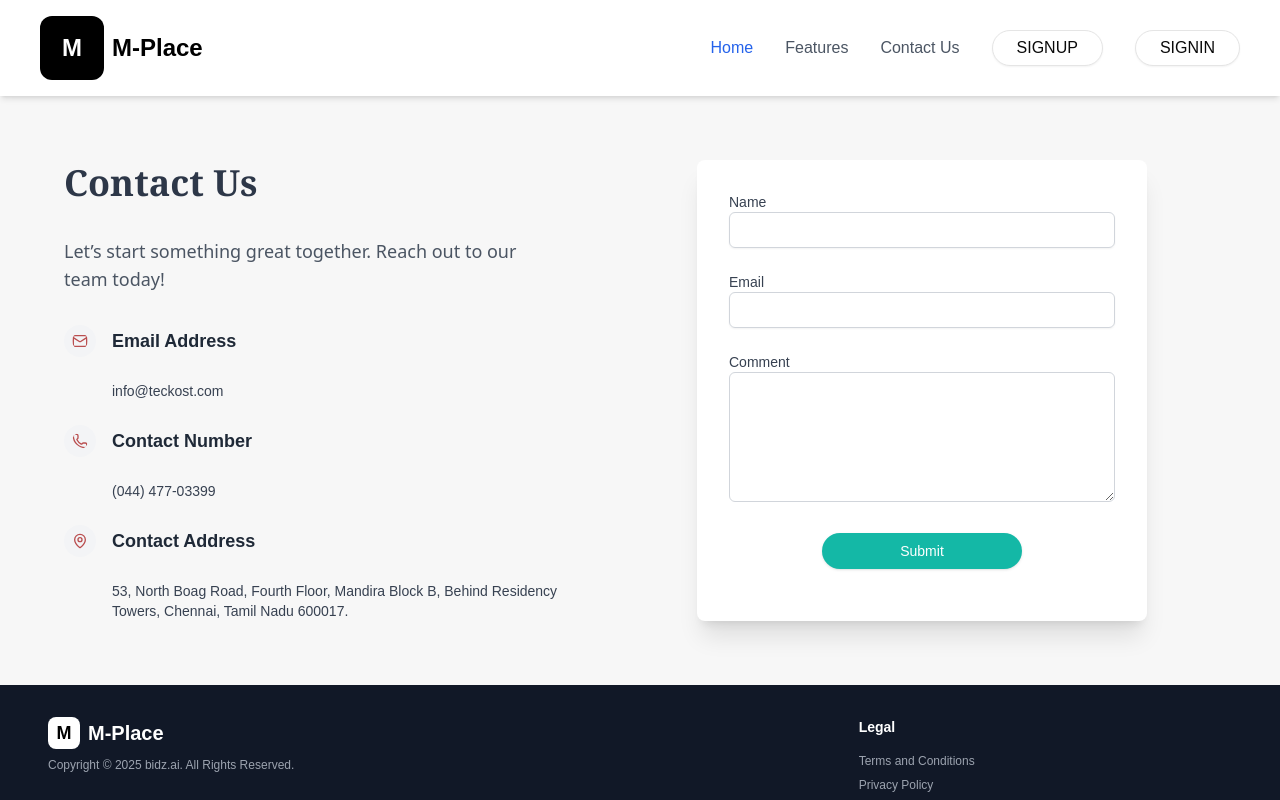
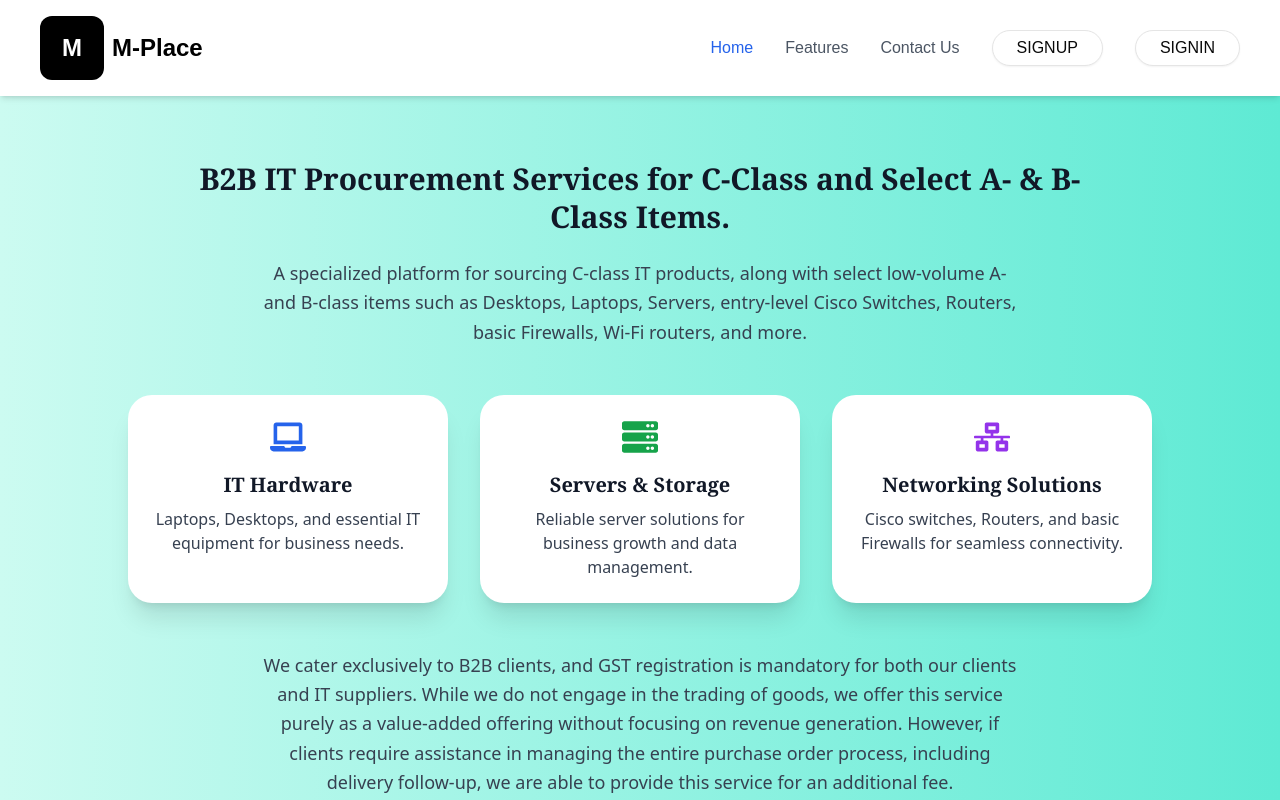
Before and after one commit to coderpd/M_Place, a Next.js app in the folder frontend/: page /Home in a window 1280 px wide. Shown: the top 800 px of the page. Built offline with nearby package versions, Linux system fonts and the light colour scheme.

Commit message:
Added SweetAlert

```diff
--- a/frontend/app/Home/ContactSection.js
+++ b/frontend/app/Home/ContactSection.js
@@ -13,30 +13,30 @@ export default function ContactSection() {
   };
 
   return (
-    <div id="contact-us" className="bg-[#F7F7F7] py-16 px-6 md:px-10 lg:px-16 flex flex-col gap-16 md:flex-row justify-center space-y-8 md:space-y-0">
+    <div id="contact-us" className="bg-gradient-to-r from-blue-50 to-blue-200 py-16 px-6 md:px-10 lg:px-16 flex flex-col gap-16 md:flex-row justify-center space-y-8 md:space-y-0">
 
       {/* Left Side Contact Info */}
       <div className="md:w-[500px] space-y-8">
-        <h1 className="font-serif text-4xl font-extrabold text-[#2D3748] leading-tight">Contact Us</h1>
-        <p className="font-sans text-lg text-gray-600">
+        <h1 className="font-serif text-4xl font-extrabold text-gray-900 leading-tight mb-6">Contact Us</h1>
+        <p className="font-sans text-lg text-gray-800 mb-4">
           Let’s start something great together. Reach out to our team today!
         </p>
 
         <ul className="space-y-6">
           <li className="flex items-center text-lg font-semibold text-gray-800">
-            <Mail size={32} color="#BA4F50" className="mr-4 p-2 bg-gray-100 rounded-full hover:bg-blue-500 transition ease-in-out duration-300" />
+            <Mail size={32} color="#F39C12" className="mr-4 p-2 bg-gray-100 rounded-full hover:bg-orange-400 transition ease-in-out duration-300 transform hover:scale-110" />
             <span className="flex-1">Email Address</span>
           </li>
           <p className="text-sm text-gray-700 pl-12">info@teckost.com</p>
 
           <li className="flex items-center text-lg font-semibold text-gray-800">
-            <Phone size={32} color="#BA4F50" className="mr-4 p-2 bg-gray-100 rounded-full hover:bg-blue-500 transition ease-in-out duration-300" />
+            <Phone size={32} color="#F39C12" className="mr-4 p-2 bg-gray-100 rounded-full hover:bg-orange-400 transition ease-in-out duration-300 transform hover:scale-110" />
             <span className="flex-1">Contact Number</span>
           </li>
           <p className="text-sm text-gray-700 pl-12">(044) 477-03399</p>
 
           <li className="flex items-center text-lg font-semibold text-gray-800">
-            <MapPin size={32} color="#BA4F50" className="mr-4 p-2 bg-gray-100 rounded-full hover:bg-blue-500 transition ease-in-out duration-300" />
+            <MapPin size={32} color="#F39C12" className="mr-4 p-2 bg-gray-100 rounded-full hover:bg-orange-400 transition ease-in-out duration-300 transform hover:scale-110" />
             <span className="flex-1">Contact Address</span>
           </li>
           <p className="text-sm text-gray-700 pl-12">
@@ -46,7 +46,7 @@ export default function ContactSection() {
       </div>
 
       {/* Right Side Contact Form */}
-      <div className="bg-white p-8 rounded-lg shadow-xl md:w-[450px] mx-auto space-y-8">
+      <div className="bg-white p-8 rounded-3xl shadow-xl md:w-[450px] mx-auto space-y-8 border border-gray-300">
         <form onSubmit={handleSubmit(onSubmit)} className="space-y-6">
           <div>
             <label htmlFor="name" className="block text-sm font-medium text-gray-700">Name</label>
@@ -54,7 +54,7 @@ export default function ContactSection() {
               id="name"
               type="text"
               {...register("name", { required: "Name is required" })}
-              className="w-full p-4 border border-gray-300 rounded-md focus:outline-none focus:ring-2 focus:ring-blue-500 transition ease-in-out duration-300"
+              className="w-full p-4 border border-gray-300 rounded-md focus:outline-none focus:ring-2 focus:ring-teal-500 transition ease-in-out duration-300"
             />
             {errors.name && <p className="text-red-500 text-xs mt-2">{errors.name.message}</p>}
           </div>
@@ -65,7 +65,7 @@ export default function ContactSection() {
               id="email"
               type="email"
               {...register("email", { required: "Email is required" })}
-              className="w-full p-4 border border-gray-300 rounded-md focus:outline-none focus:ring-2 focus:ring-blue-500 transition ease-in-out duration-300"
+              className="w-full p-4 border border-gray-300 rounded-md focus:outline-none focus:ring-2 focus:ring-teal-500 transition ease-in-out duration-300"
             />
             {errors.email && <p className="text-red-500 text-xs mt-2">{errors.email.message}</p>}
           </div>
@@ -75,7 +75,7 @@ export default function ContactSection() {
             <textarea
               id="comment"
               {...register("comment", { required: "Comment is required" })}
-              className="w-full p-4 border border-gray-300 rounded-md focus:outline-none focus:ring-2 focus:ring-blue-500 transition ease-in-out duration-300"
+              className="w-full p-4 border border-gray-300 rounded-md focus:outline-none focus:ring-2 focus:ring-teal-500 transition ease-in-out duration-300"
               rows="4"
             ></textarea>
             {errors.comment && <p className="text-red-500 text-xs mt-2">{errors.comment.message}</p>}
--- /dev/null
+++ b/frontend/app/Home/Features.js
@@ -0,0 +1,66 @@
+import { FaLaptop, FaServer, FaNetworkWired } from "react-icons/fa";
+
+export default function FeaturesSection() {
+  return (
+    <section
+      id="features"
+      className="relative py-16 px-6 md:px-12 lg:px-20 bg-gradient-to-r from-teal-100 to-teal-300"
+    >
+      <div className="max-w-4xl mx-auto text-center">
+        <h2 className="text-3xl font-extrabold text-gray-900 leading-tight mb-6 font-serif">
+          B2B IT Procurement Services for C-Class and Select A- & B-Class Items.
+        </h2>
+        <p className="text-lg text-gray-700 leading-relaxed max-w-3xl mx-auto font-sans">
+          A specialized platform for sourcing C-class IT products, along with
+          select low-volume A- and B-class items such as Desktops, Laptops,
+          Servers, entry-level Cisco Switches, Routers, basic Firewalls, Wi-Fi
+          routers, and more.
+        </p>
+      </div>
+
+      <div className="mt-12 grid grid-cols-1 md:grid-cols-3 gap-8 max-w-5xl mx-auto">
+        <div className="p-6 bg-white shadow-xl rounded-3xl transform hover:-translate-y-3 transition-all duration-300 hover:shadow-2xl">
+          <FaLaptop className="text-4xl text-blue-600 mx-auto mb-4 transition-all duration-300 transform hover:scale-110" />
+          <h3 className="text-xl font-semibold text-gray-900 mb-2 text-center font-serif">
+            IT Hardware
+          </h3>
+          <p className="text-gray-700 text-center text-base font-sans">
+            Laptops, Desktops, and essential IT equipment for business needs.
+          </p>
+        </div>
+
+        <div className="p-6 bg-white shadow-xl rounded-3xl transform hover:-translate-y-3 transition-all duration-300 hover:shadow-2xl">
+          <FaServer className="text-4xl text-green-600 mx-auto mb-4 transition-all duration-300 transform hover:scale-110" />
+          <h3 className="text-xl font-semibold text-gray-900 mb-2 text-center font-serif">
+            Servers & Storage
+          </h3>
+          <p className="text-gray-700 text-center text-base font-sans">
+            Reliable server solutions for business growth and data management.
+          </p>
+        </div>
+
+        <div className="p-6 bg-white shadow-xl rounded-3xl transform hover:-translate-y-3 transition-all duration-300 hover:shadow-2xl">
+          <FaNetworkWired className="text-4xl text-purple-600 mx-auto mb-4 transition-all duration-300 transform hover:scale-110" />
+          <h3 className="text-xl font-semibold text-gray-900 mb-2 text-center font-serif">
+            Networking Solutions
+          </h3>
+          <p className="text-gray-700 text-center text-base font-sans">
+            Cisco switches, Routers, and basic Firewalls for seamless connectivity.
+          </p>
+        </div>
+      </div>
+
+      <div className="max-w-3xl mx-auto text-center mt-12">
+        <p className="text-lg text-gray-700 leading-relaxed font-sans">
+          We cater exclusively to B2B clients, and GST registration is mandatory
+          for both our clients and IT suppliers. While we do not engage in the
+          trading of goods, we offer this service purely as a value-added
+          offering without focusing on revenue generation. However, if clients
+          require assistance in managing the entire purchase order process,
+          including delivery follow-up, we are able to provide this service for
+          an additional fee.
+        </p>
+      </div>
+    </section>
+  );
+}
--- a/frontend/app/Home/page.js
+++ b/frontend/app/Home/page.js
@@ -1,16 +1,18 @@
 import Header from "./Header"
 import ContactSection from "./ContactSection";
 import Footer from "./Footer";
+import FeaturesSection from "./Features";
 
 export default function Homepage() {
   return (
     <div className="min-h-screen flex flex-col">
       <Header/>
+      <main>
+        <FeaturesSection/>
+        <ContactSection/>
+        <Footer/>
+      </main>
 
-      <main>
-        <ContactSection/>
-      </main>
-      <Footer/>
 
     </div>
   );
--- a/frontend/app/VendorSignUp/page.js
+++ b/frontend/app/VendorSignUp/page.js
@@ -6,6 +6,8 @@ import { Label } from "@/components/ui/label";
 import { BookUser, Building, MapPinned, RectangleEllipsis } from "lucide-react";
 import { Checkbox } from "@/components/ui/checkbox";
 import { Eye, EyeOff } from "lucide-react";
+import Swal from "sweetalert2";
+import Router, { useRouter } from "next/navigation";
 
 const API_KEY="MHlWWnpWRG9WMWtNbnRBOVZvVmVGUWhyVXJ4em5JYlBKSTZleFk5MQ==";
 
@@ -42,6 +44,7 @@ const VendorSignup = () => {
 
   const selectedCountry = formValues.country;
   const selectedState = formValues.state;
+  const Router=useRouter();
 
   // Fetch Countries
   useEffect(() => {
@@ -238,7 +241,7 @@ const VendorSignup = () => {
     setLoading(true);
 
     try {
-      const response = await fetch("http://localhost:5000/auth/vendor-signup", {
+      const response = await fetch("http://localhost:5000/auth/vendor/vendor-signup", {
         method: "POST",
         headers: { "Content-Type": "application/json" },
         body: JSON.stringify(formValues), // Ensure OTP is included
@@ -246,12 +249,34 @@ const VendorSignup = () => {
 
       const result = await response.json();
       if (response.ok) {
-        alert("Signup successful!");
+             Swal.fire({
+               title: "Signup Successful!",
+               text: "You have successfully signed up.",
+               icon: "success",
+               confirmButtonColor: "#4BB543",
+               confirmButtonText: "Okay",
+             }).then((result) => {
+               if (result.isConfirmed) {
+                 Router.push('./SignIn')
+               }
+             });;
            } else {
-        alert(`Signup failed: ${result.message}`);
+             Swal.fire({
+               title: "Signup Failed",
+               text: result.message || "Please try again later.",
+               icon: "error",
+               confirmButtonColor: "#D9534F",
+               confirmButtonText: "Try Again",
+             });
            }
          } catch (error) {
-      alert(`Error: ${error.message}`);
+           Swal.fire({
+             title: "Error Occurred",
+             text: error.message || "Something went wrong. Please try again.",
+             icon: "error",
+             confirmButtonColor: "#D9534F",
+             confirmButtonText: "Close",
+           });
          } finally {
            setLoading(false);
          }
--- a/frontend/package.json
+++ b/frontend/package.json
@@ -24,6 +24,9 @@
     "react-country-state-city": "^1.1.11",
     "react-dom": "^19.0.0",
     "react-hook-form": "^7.54.2",
+    "react-icons": "^5.5.0",
+    "reacticon": "^0.0.1",
+    "sweetalert2": "^11.6.13",
     "tailwind-merge": "^3.0.1",
     "tailwindcss-animate": "^1.0.7",
     "yup": "^1.6.1"
```
Also changed, not shown: frontend/app/CustomerSignup/page.js (+32 -5 lines), frontend/app/ResetPassword/page.js (+55 -18 lines), frontend/app/SignIn/ImageSlider.js (+17 -48 lines), frontend/public/Server.jpg, 1 other file (tests, documents, lock files or other folders). Lines whose indentation alone changed are shown as unchanged.
